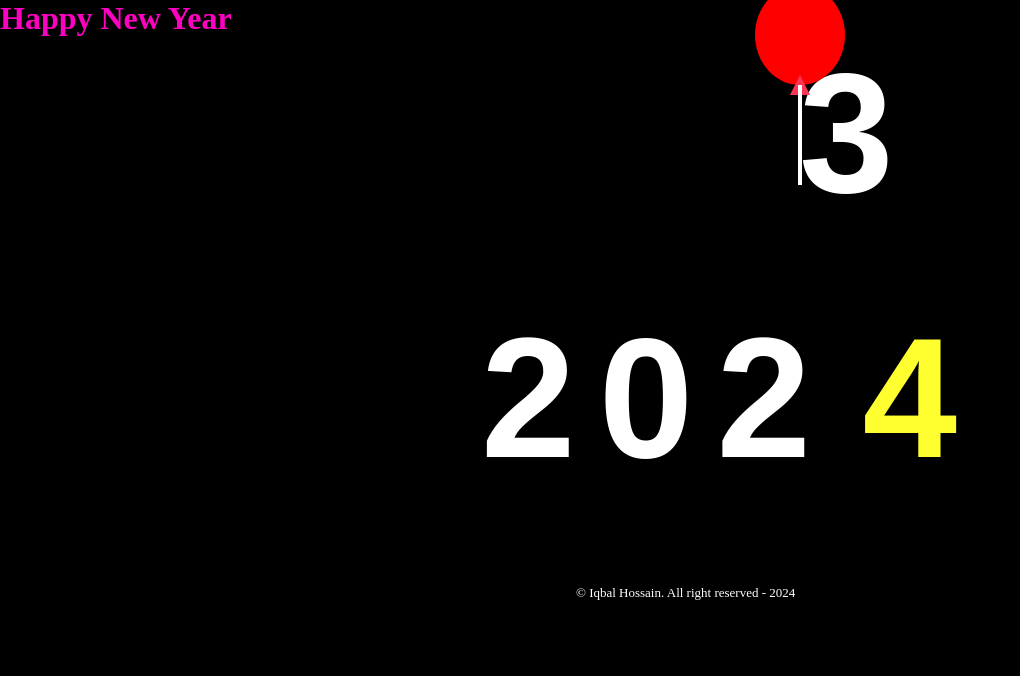
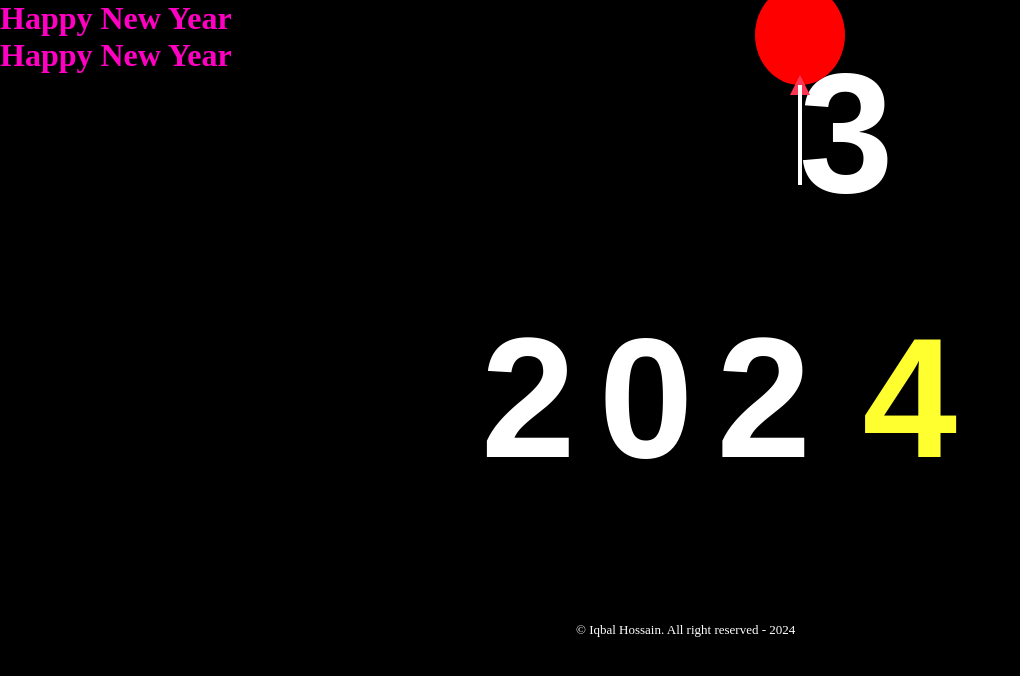
Before and after one commit to iqbalhossainmohon/new-year2026, a plain HTML site: page index.html in a window 1280 px wide. Shown: the whole page, without its empty margins (0-1020 px from the left). Drawn offline with Linux system fonts and the light colour scheme; a web font is replaced by a local one.

Commit message:
update message

```diff
--- a/index.html
+++ b/index.html
@@ -22,6 +22,7 @@
     </div>
     <div>
         <h1 class="new_year">Happy New Year</h1>
+        <h1 class="new_year">Happy New Year</h1>
     </div>
     <div class="footer">
         <p class="footer_copy">&#169 Iqbal Hossain. All right reserved - 2024</p>
```
